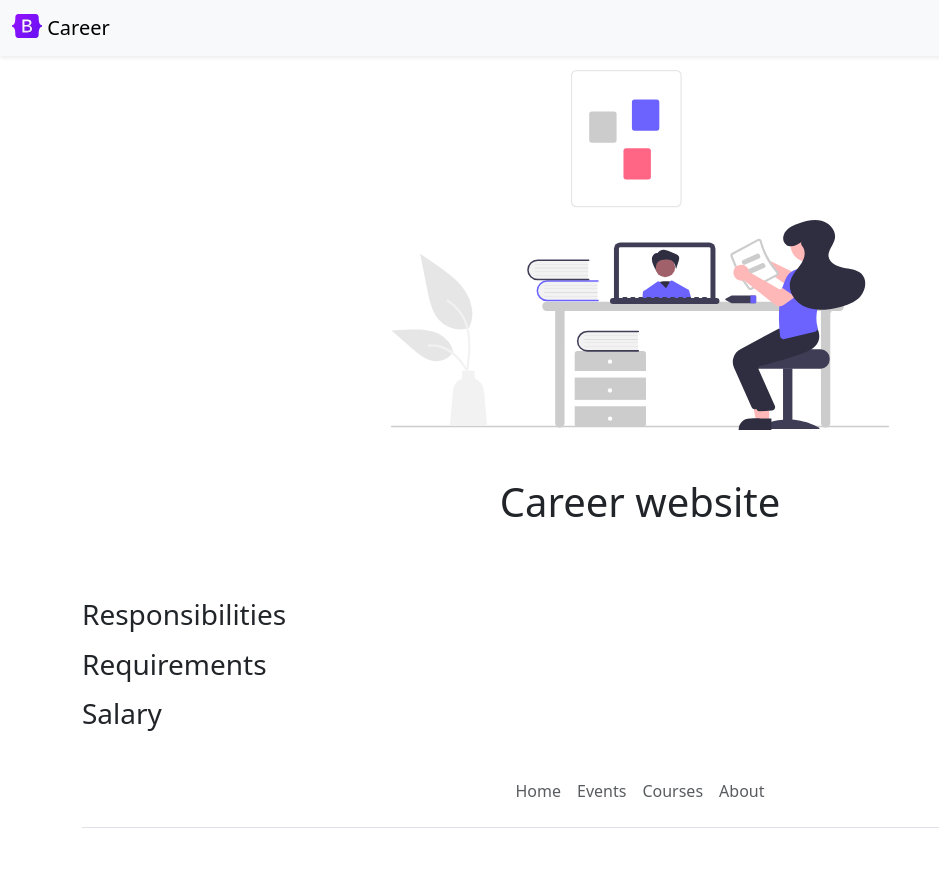
After one commit to SaurabhBelsare13/career-website-1, a Flask app: template templates/jobpage.html in a window 1280 px wide. The commit adds this page. Shown: the whole page, without its empty margins (0-939 px from the left). Run offline with Flask 3, Linux system fonts and the light colour scheme; the template is opened without the code that fills it, so the values that code supplies are empty.

Commit message:
create page for each job

```diff
--- a/app.py
+++ b/app.py
@@ -1,5 +1,5 @@
 from flask import Flask, render_template, jsonify
-from database import load_data_from_db
+from database import load_data_from_db, load_job_from_db
 # from database import load_data_from_jobs
 
 app = Flask (__name__)
@@ -34,13 +34,24 @@ app = Flask (__name__)
 
 @app.route("/")
 def hello_world():
-  jobs_list = load_data_from_db()
-  return render_template('home.html',jobs=jobs_list)
+  jobs = load_data_from_db()
+  return render_template('home.html',jobs=jobs)
 
 @app.route("/api/jobs")
 def list_jobs():
-  jobs_list = load_data_from_db()
-  return jsonify(jobs_list)
+  jobs = load_data_from_db()
+  return jsonify(jobs)
+
+@app.route("/job/<id>")
+def show_job(id):
+  job = load_job_from_db(id)
+
+  if not job:
+    return "Not found",404
+  else:
+    return render_template('jobpage.html', job=job)
+
+
 
 
 if __name__ == "__main__":
--- /dev/null
+++ b/templates/banner.html
@@ -0,0 +1,10 @@
+  <style>
+    .img-fluid{
+      margin-top:70px;
+      width:100%;
+      height:360px;
+
+
+    }
+  </style>
+  <img class="img-fluid"id="banner"src="https://career-website.saurabhbelsare.repl.co/static/careerimage.svg" height="312">
--- /dev/null
+++ b/templates/bootstrap.html
@@ -0,0 +1,3 @@
+    <meta charset="utf-8">
+    <meta name="viewport" content="width=device-width, initial-scale=1">
+    <link href="https://cdn.jsdelivr.net/npm/bootstrap@5.3.0-alpha1/dist/css/bootstrap.min.css" rel="stylesheet" integrity="sha384-GLhlTQ8iRABdZLl6O3oVMWSktQOp6b7In1Zl3/Jr59b6EGGoI1aFkw7cmDA6j6gD" crossorigin="anonymous">
--- a/templates/home.html
+++ b/templates/home.html
@@ -1,9 +1,7 @@
 <!DOCTYPE html>
 <html>
   <head>
-    <meta charset="utf-8">
-    <meta name="viewport" content="width=device-width, initial-scale=1">
-    <link href="https://cdn.jsdelivr.net/npm/bootstrap@5.3.0-alpha1/dist/css/bootstrap.min.css" rel="stylesheet" integrity="sha384-GLhlTQ8iRABdZLl6O3oVMWSktQOp6b7In1Zl3/Jr59b6EGGoI1aFkw7cmDA6j6gD" crossorigin="anonymous">
+    {% include 'bootstrap.html' %}
     <title> Career Website </title>
 <!--     <style>
       h1{
@@ -51,7 +49,6 @@
   <div class="container"> <!--id="container"-->
       <h1 class="text-center mt-2 mb-5">Career website </h1>
       <img class="img-fluid"id="banner"src="https://career-website.saurabhbelsare.repl.co/static/careerimage.svg" height="312">
-
       <h2 class="text-center mt-3 mb-3">About website</h2>
 
     <div class="row" style="margin-bottom:16px">
--- a/templates/jobitem.html
+++ b/templates/jobitem.html
@@ -17,6 +17,6 @@
   </div>
 
    <div class="col-2">
-    <a href="mailto:hello@jovian.ai?subject=Application%20for%20{{job['title']}}&body=my%20name%20%3A%20%3Cmy%20name%3E%0D%0Amy%20resume%20%3A%20%3Cmy%20resume%3E%0D%0Amy%20githubprofile%20%3A%20%3Cyour%20github%20profile%20here%3E" type="button" class="btn btn-primary">Apply</a>
+    <a href="/job/{{job['id']}}" type="button" class="btn btn-primary">Apply</a>
    </div>
  </div>
--- /dev/null
+++ b/templates/jobpage.html
@@ -0,0 +1,36 @@
+<!DOCTYPE html>
+<html>
+  <head>
+    {% include 'bootstrap.html' %}
+    <title> Career website </title>
+  </head>
+
+ <body>
+   {%include 'banner.html' %}
+    <div class="container">
+      <h1 class="text-center mt-5 mb-0">Career website </h1>
+      {% include 'navbar.html' %}
+
+
+       <h3 class="mt-0 mb-1"> {{job.title}}</h3>
+       <p class=lead mt-0 > {{job.location}}</p>
+
+       <h3>Responsibilities</h3>
+        <ul>
+         {% for line in job.responsibilities.split("\n") %}
+         <li>{{line}}</li>
+         {% endfor %}
+       </ul>
+       <h3>Requirements</h3>
+        <ol>
+         {% for line in job.requrirements.split("\n") %}
+         <li>{{line}}</li>
+         {% endfor %}
+       </ol>
+
+       <h3>Salary</h3>
+       <p> {{job.currency}}{{job.salary}}</p>
+    </div>
+   {% include 'footer.html' %}
+ </body>
+</html>
--- a/templates/navbar.html
+++ b/templates/navbar.html
@@ -1,6 +1,6 @@
 <nav class="navbar bg-body-tertiary shadow-sm fixed-top bg-white">
   <div class="container-fluid">
-    <a class="navbar-brand" href="#">
+    <a class="navbar-brand" href="/">
       <img src="/static/bootstrap.svg" alt="Logo" width="30" height="24" class="d-inline-block align-text-top">
       Career
     </a>
```
Also changed, not shown: database.py (+11 -0 lines).
